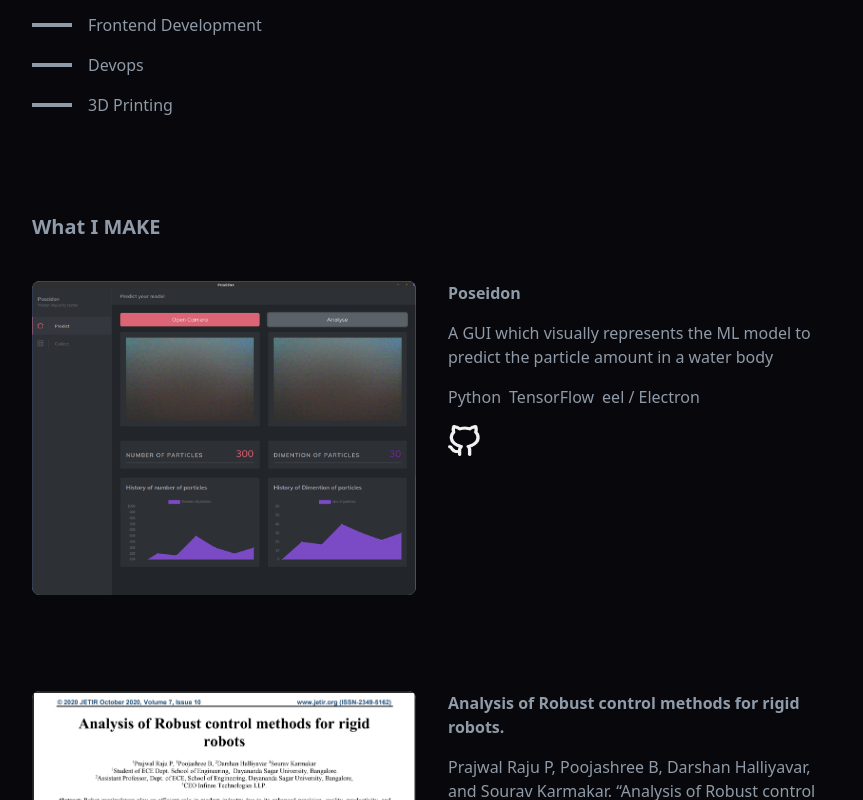
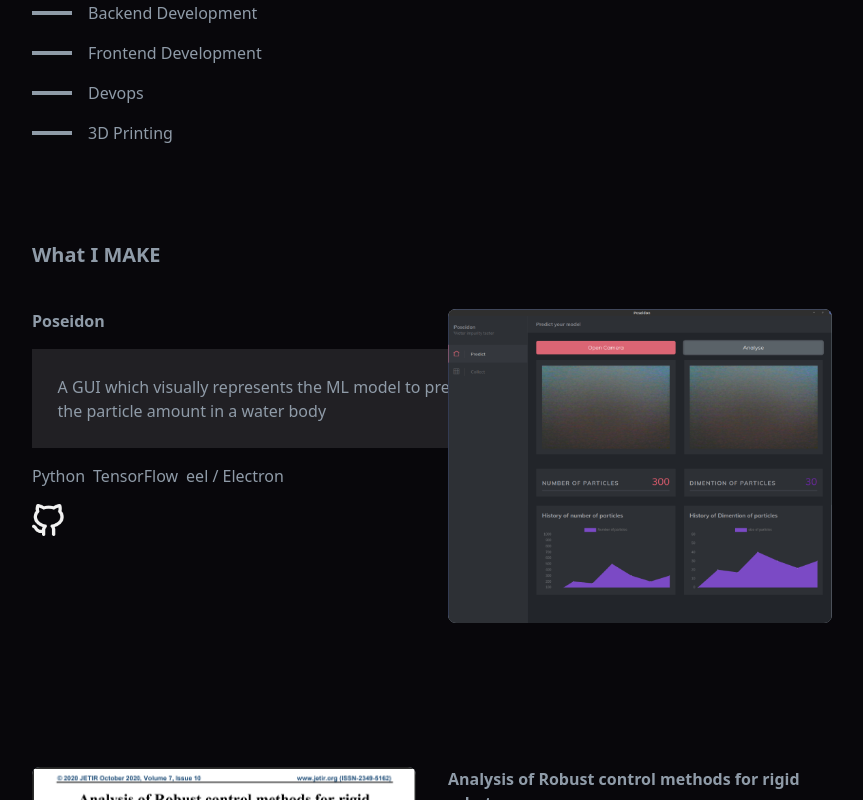
Before and after one commit to prajwalraju/portfolio-v4, a SvelteKit app: page / in a window 1280 px wide. Shown: the part 2000-2800 px from the top of the page, without its empty margins (208-1071 px from the left). Built offline with nearby package versions, Linux system fonts and the light colour scheme.

Commit message:
feat: desktop responsive

```diff
--- a/src/routes/+layout.svelte
+++ b/src/routes/+layout.svelte
@@ -4,7 +4,7 @@
   import "./styles.css";
 </script>
 
-<div class="app flex flex-col p-3">
+<div class="app flex flex-col p-3 lg:p-10">
   <Header />
 
   <main>
--- a/src/routes/+page.svelte
+++ b/src/routes/+page.svelte
@@ -17,7 +17,7 @@
   </div>
   <div class="flex w-full justify-center">
   <div
-    class="contentContainer flex flex-col gap-24 content-center justify-center w-full md:w-[30rem] lg:w-[50rem] xl:w-[50rem] 2xl:w-[50rem]"
+    class="contentContainer flex flex-col gap-24 content-center justify-center w-full md:w-[30rem] lg:w-[50rem]"
   >
     <About />
     <Experience />
--- a/src/routes/About.svelte
+++ b/src/routes/About.svelte
@@ -5,9 +5,9 @@
 <div class="flex flex-col gap-10">
   <b class="text-xl">Bio</b>
   <div
-    class="aboutContainer flex flex-col  lg:flex-row xl:flex-row 2xl:flex-row gap-4"
+    class="aboutContainer flex flex-col  lg:flex-row gap-4"
   >
-    <img src={picture} alt="" class="My-profile-picture flex-1 rounded-lg lg:w-96 xl:w-96 2xl:w-96" />
+    <img src={picture} alt="" class="My-profile-picture flex-1 rounded-lg lg:w-96" />
     <div class="aboutTextContainer flex-1 flex flex-col gap-3">
       <p>
         <span class="highlightText">Hey, I’m Prajwal Raju P </span>
--- a/src/routes/ContactMe.svelte
+++ b/src/routes/ContactMe.svelte
@@ -3,7 +3,7 @@
   let contactDetails = config.contactDetails;
 </script>
 
-<div class="pt-20 flex gap-10 items-center justify-center">
+<div class="container pt-20 flex gap-10 items-center justify-center flex-row lg:flex-col lg:fixed lg:bottom-0 lg:left-0 lg:justify-start lg:items-start lg:m-10">
   {#each Object.keys(contactDetails) as contactName (contactName)}
     <a href={contactDetails[contactName].link}>
       <img
--- a/src/routes/Header.svelte
+++ b/src/routes/Header.svelte
@@ -4,7 +4,7 @@
 </script>
 
 <header
-  class="flex flex-1 w-full flex-col md:flex-row lg:flex-row xl:flex-row 2xl:flex-row gap-2"
+  class="flex flex-1 w-full flex-col md:flex-row lg:flex-row gap-2"
 >
   <a href="/" class="w-10">
     <img src={logo} alt="Prajwal Raju P" />
--- a/src/routes/ProjectElement.svelte
+++ b/src/routes/ProjectElement.svelte
@@ -5,17 +5,25 @@
   import externalLogo from "$lib/images/externalLogo.svg";
 </script>
 
-<div class="flex flex-col lg:flex-row xl:flex-row 2xl:flex-row gap-8">
+<div
+  class="projectContainer flex flex-col lg:flex-row gap-8"
+  class:containerAlignLeft={alignLeft}
+>
   <div class="flex flex-1 justify-center">
     <img
       src={projectData.image}
-      class="projectImage rounded-lg object-contain "
+      class="projectImage rounded-lg object-contain"
       alt=""
     />
   </div>
-  <div class="projectDescription flex-1 flex flex-col gap-4">
+  <div
+    class="projectDescription flex-1 flex flex-col gap-4"
+    class:descriptionAlignLeft={!alignLeft}
+  >
     <b>{projectData.title}</b>
-    <p class="descText">{projectData.description}</p>
+    <p class="descText" class:marginRight={alignLeft}>
+      {projectData.description}
+    </p>
     <div class="techStack flex gap-2">
       {#each projectData.techStack as tech (tech)}
         <p>{tech}</p>
@@ -35,4 +43,29 @@
   .projectImage {
     background: var(--basic-text);
   }
+
+  .descText {
+    border-radius: var(--br-3xs);
+    background-color: var(--background-grey);
+    padding: 1.6rem;
+  }
+
+  @media (min-width: 1024px) {
+    .containerAlignLeft {
+      flex-direction: row-reverse;
+    }
+
+    .descriptionAlignLeft {
+      align-items: end;
+    }
+
+    .descText {
+      margin-left: -7rem;
+    }
+
+    .marginRight {
+      margin-left: 0;
+      margin-right: -7rem;
+    }
+  }
 </style>
--- a/src/routes/Projects.svelte
+++ b/src/routes/Projects.svelte
@@ -2,13 +2,16 @@
   import config from "$lib/config.json";
   import ProjectElement from "./ProjectElement.svelte";
   let projects = config.featuredProjects;
+  function toggleDirectionOnIndex(index){
+    return index % 2 === 0;
+  }
 </script>
 
 <div class="flex flex-col gap-10">
   <b class="text-xl">What I MAKE</b>
-  <div class="flex flex-col gap-24">
-    {#each Object.keys(projects) as projectName (projectName)}
-      <ProjectElement projectData={projects[projectName]} />
+  <div class="flex flex-col gap-36">
+    {#each Object.keys(projects) as projectName, index (projectName)}
+      <ProjectElement projectData={projects[projectName]} alignLeft = {toggleDirectionOnIndex(index)}/>
     {/each}
   </div>
 </div>
```
